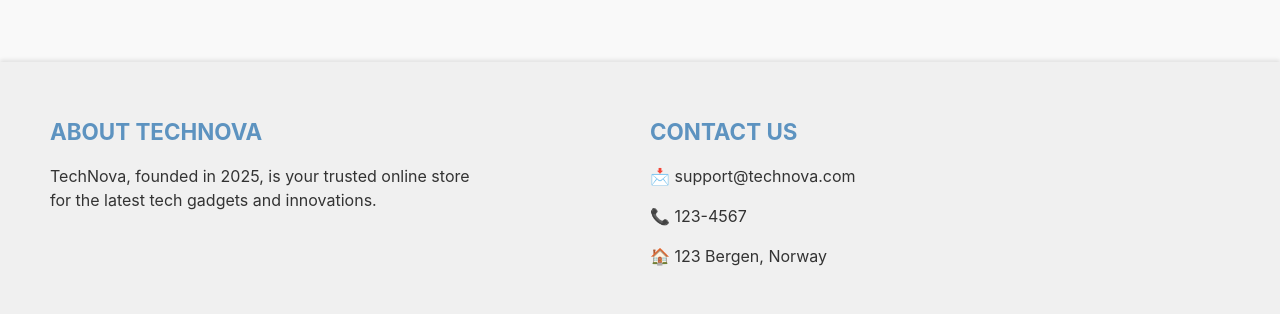
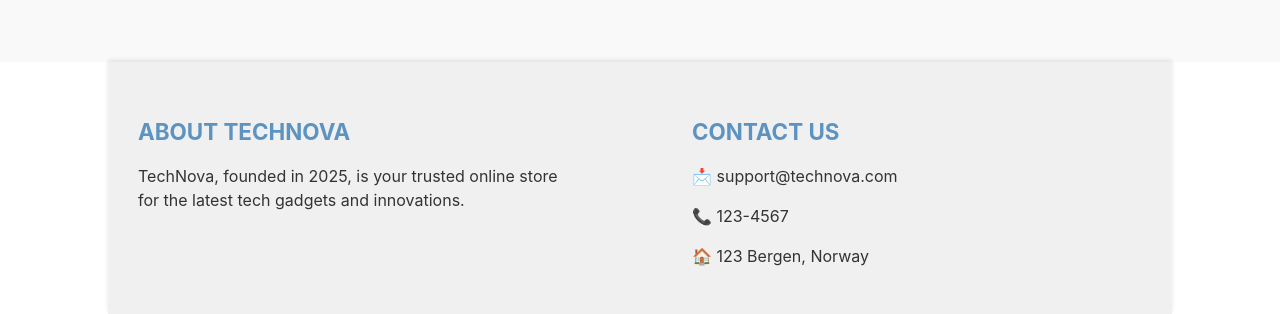
Before and after one commit to hamzas4011/ecommerce-app, a React (Vite) app: page /cart in a window 1280 px wide. Shown: the part 816-1130 px from the top of the page. Built offline with nearby package versions, Linux system fonts and the light colour scheme.

Commit message:
footer.css update

```diff
--- a/src/styles/Footer.css
+++ b/src/styles/Footer.css
@@ -5,11 +5,11 @@
     justify-content: space-between;
     align-items: flex-start;
     flex-wrap: wrap;
-    padding: 20px 40px;
+    padding: 20px;
     box-shadow: 0 -2px 4px rgba(0, 0, 0, 0.1);
-    width: 100%;
-    max-width: 1200px;
-    margin: auto;
+    width: 80%;
+    max-width: 1220px;
+    margin: 0 auto;
 }
 
 .footer-about,
@@ -18,6 +18,7 @@
     min-width: 280px;
     margin: 10px;
     text-align: left;
+    max-width: 450px;
 }
 
 .footer-title {
@@ -27,7 +28,6 @@
     color: #5d93c0;
 }
 
-/* Mobile Styles */
 @media (max-width: 768px) {
     .footer {
         flex-direction: column;
@@ -39,5 +39,6 @@
     .footer-about,
     .footer-contact {
         text-align: center;
+        max-width: 100%;
     }
 }
```
